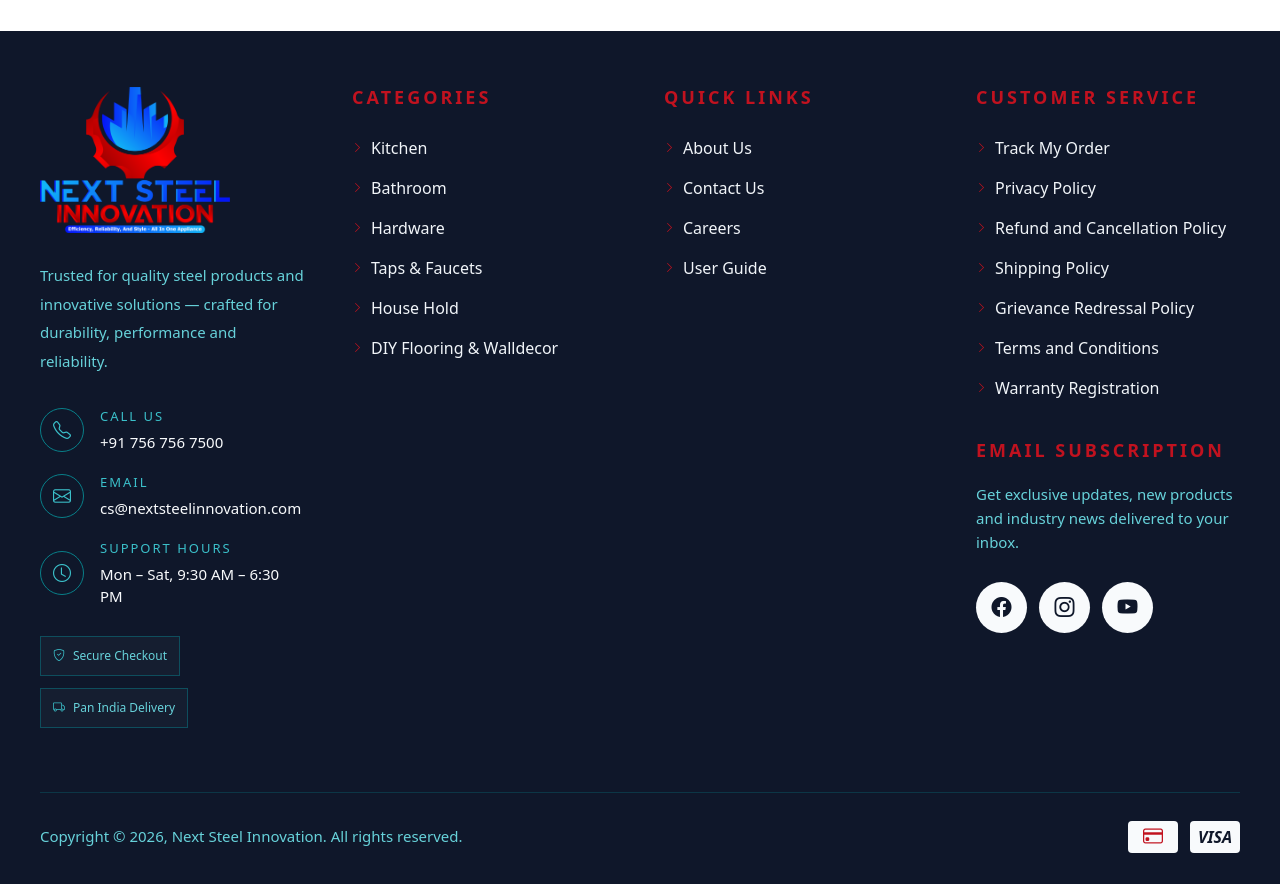
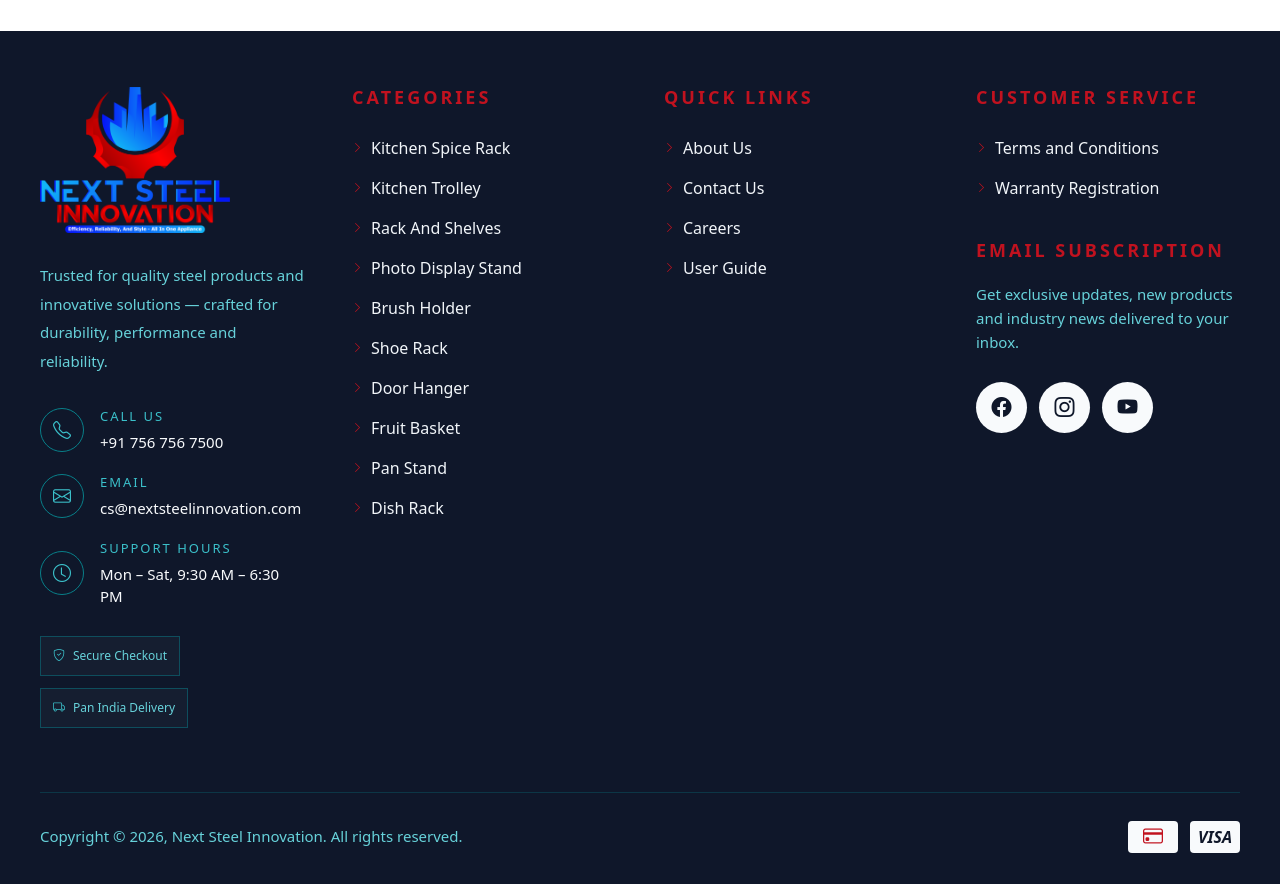
Before and after one commit to Mahesh512001/Next_Steel_Innovation, a React (Vite) app: page /product/NSi-22 in a window 1280 px wide. Shown: the part 980-1864 px from the top of the page. Built offline with nearby package versions, Linux system fonts and the light colour scheme.

Commit message:
modified:   src/components/layout/Footer.tsx it is updated category

```diff
--- a/src/components/layout/Footer.tsx
+++ b/src/components/layout/Footer.tsx
@@ -1,56 +1,122 @@
+
+import { Link } from "react-router-dom";
 import { siteConfig } from "../../data/site.data";
 
 function Footer() {
+  /* =====================================================
+     CATEGORIES
+  ====================================================== */
+
   const categories = [
-    "Kitchen",
-    "Bathroom",
-    "Hardware",
-    "Taps & Faucets",
-    "House Hold",
-    "DIY Flooring & Walldecor",
+    {
+      name: "Kitchen Spice Rack",
+      slug: "kitchen-spice-rack",
+    },
+    {
+      name: "Kitchen Trolley",
+      slug: "kitchen-trolley",
+    },
+    {
+      name: "Rack And Shelves",
+      slug: "rack-and-shelves",
+    },
+    {
+      name: "Photo Display Stand",
+      slug: "photo-display-stand",
+    },
+    {
+      name: "Brush Holder",
+      slug: "brush-holder",
+    },
+    {
+      name: "Shoe Rack",
+      slug: "shoe-rack",
+    },
+    {
+      name: "Door Hanger",
+      slug: "door-hanger",
+    },
+    {
+      name: "Fruit Basket",
+      slug: "fruit-basket",
+    },
+    {
+      name: "Pan Stand",
+      slug: "pan-stand",
+    },
+    {
+      name: "Dish Rack",
+      slug: "dish-rack",
+    },
   ];
 
+  /* =====================================================
+     QUICK LINKS
+  ====================================================== */
+
   const quickLinks = [
-    "About Us",
-    "Contact Us",
-    "Careers",
-    "User Guide",
+    {
+      name: "About Us",
+      path: "/about",
+    },
+    {
+      name: "Contact Us",
+      path: "/contact",
+    },
+    {
+      name: "Careers",
+      path: "/careers",
+    },
+    {
+      name: "User Guide",
+      path: "/user-guide",
+    },
   ];
 
+  /* =====================================================
+     CUSTOMER SERVICE
+  ====================================================== */
+
   const customerService = [
-    "Track My Order",
-    "Privacy Policy",
-    "Refund and Cancellation Policy",
-    "Shipping Policy",
-    "Grievance Redressal Policy",
-    "Terms and Conditions",
-    "Warranty Registration",
+    {
+      name: "Terms and Conditions",
+      path: "/terms-and-conditions",
+    },
+    {
+      name: "Warranty Registration",
+      path: "/warranty-registration",
+    },
   ];
 
   return (
     <footer className="footer">
       <div className="container-fluid footer-container">
 
-        {/* Main Footer */}
+        {/* =================================================
+            MAIN FOOTER
+        ================================================== */}
+
         <div className="row g-5">
 
-          {/* ================================
+          {/* =================================================
               BRAND & CONTACT
-          ================================= */}
+          ================================================== */}
 
           <div className="col-12 col-sm-6 col-lg-3">
 
             {/* Logo */}
-            <a
-              href="#"
+
+            <Link
+              to="/"
               className="d-inline-block text-decoration-none"
+              aria-label="Next Steel Innovation Home"
             >
               <img
                 src={siteConfig.logo}
                 alt="Next Steel Innovation"
                 className="footer-logo"
               />
-            </a>
+            </Link>
 
             <p className="footer-description">
               Trusted for quality steel products and innovative
@@ -59,10 +125,13 @@
             </p>
 
             {/* Contact */}
+
             <div className="footer-contact">
 
               {/* Phone */}
+
               <div className="d-flex align-items-center footer-contact-item">
+
                 <div className="footer-contact-icon">
                   <i className="bi bi-telephone" />
                 </div>
@@ -76,10 +145,13 @@
                     +91 756 756 7500
                   </p>
                 </div>
+
               </div>
 
               {/* Email */}
+
               <div className="d-flex align-items-center footer-contact-item">
+
                 <div className="footer-contact-icon">
                   <i className="bi bi-envelope" />
                 </div>
@@ -93,10 +165,13 @@
                     cs@nextsteelinnovation.com
                   </p>
                 </div>
+
               </div>
 
               {/* Hours */}
+
               <div className="d-flex align-items-center footer-contact-item">
+
                 <div className="footer-contact-icon">
                   <i className="bi bi-clock" />
                 </div>
@@ -110,11 +185,13 @@
                     Mon – Sat, 9:30 AM – 6:30 PM
                   </p>
                 </div>
+
               </div>
 
             </div>
 
             {/* Badges */}
+
             <div className="d-flex flex-wrap footer-badges">
 
               <div className="footer-badge">
@@ -128,12 +205,13 @@
               </div>
 
             </div>
+
           </div>
 
 
-          {/* ================================
+          {/* =================================================
               CATEGORIES
-          ================================= */}
+          ================================================== */}
 
           <div className="col-12 col-sm-6 col-lg-3">
 
@@ -142,25 +220,32 @@
             </h3>
 
             <ul className="list-unstyled footer-links">
-              {categories.map((item) => (
-                <li key={item}>
-                  <a
-                    href="#"
+
+              {categories.map((category) => (
+
+                <li key={category.slug}>
+
+                  <Link
+                    to={`/category/${category.slug}`}
                     className="footer-link"
                   >
                     <i className="bi bi-chevron-right" />
-                    {item}
-                  </a>
+
+                    {category.name}
+                  </Link>
+
                 </li>
+
               ))}
+
             </ul>
 
           </div>
 
 
-          {/* ================================
+          {/* =================================================
               QUICK LINKS
-          ================================= */}
+          ================================================== */}
 
           <div className="col-12 col-sm-6 col-lg-3">
 
@@ -169,25 +254,32 @@
             </h3>
 
             <ul className="list-unstyled footer-links">
+
               {quickLinks.map((item) => (
-                <li key={item}>
-                  <a
-                    href="#"
+
+                <li key={item.path}>
+
+                  <Link
+                    to={item.path}
                     className="footer-link"
                   >
                     <i className="bi bi-chevron-right" />
-                    {item}
-                  </a>
+
+                    {item.name}
+                  </Link>
+
                 </li>
+
               ))}
+
             </ul>
 
           </div>
 
 
-          {/* ================================
+          {/* =================================================
               CUSTOMER SERVICE
-          ================================= */}
+          ================================================== */}
 
           <div className="col-12 col-sm-6 col-lg-3">
 
@@ -196,21 +288,31 @@
             </h3>
 
             <ul className="list-unstyled footer-links">
+
               {customerService.map((item) => (
-                <li key={item}>
-                  <a
-                    href="#"
+
+                <li key={item.path}>
+
+                  <Link
+                    to={item.path}
                     className="footer-link"
                   >
                     <i className="bi bi-chevron-right" />
-                    {item}
-                  </a>
+
+                    {item.name}
+                  </Link>
+
                 </li>
+
               ))}
+
             </ul>
 
 
-            {/* Newsletter */}
+            {/* =================================================
+                NEWSLETTER
+            ================================================== */}
+
             <div className="footer-newsletter">
 
               <h3 className="footer-subheading">
@@ -223,10 +325,14 @@
               </p>
 
 
-              {/* Social Media */}
+              {/* =================================================
+                  SOCIAL MEDIA
+              ================================================== */}
+
               <div className="d-flex footer-social">
 
                 {/* Facebook */}
+
                 <a
                   href="#"
                   aria-label="Facebook"
@@ -235,7 +341,9 @@
                   <i className="bi bi-facebook" />
                 </a>
 
+
                 {/* Instagram */}
+
                 <a
                   href="#"
                   aria-label="Instagram"
@@ -244,7 +352,9 @@
                   <i className="bi bi-instagram" />
                 </a>
 
+
                 {/* YouTube */}
+
                 <a
                   href="#"
                   aria-label="YouTube"
@@ -254,39 +364,44 @@
                 </a>
 
               </div>
+
             </div>
 
           </div>
+
         </div>
 
 
-        {/* ================================
+        {/* =================================================
             BOTTOM SECTION
-        ================================= */}
+        ================================================== */}
 
         <div className="footer-bottom">
+
           <div className="row align-items-center gy-4">
 
             {/* Copyright */}
+
             <div className="col-12 col-md-8">
+
               <p className="footer-copyright">
                 Copyright © 2026, Next Steel Innovation.
                 All rights reserved.
               </p>
+
             </div>
 
 
             {/* Payment Methods */}
+
             <div className="col-12 col-md-4">
 
               <div className="d-flex justify-content-md-end footer-payments">
 
-                {/* Mastercard */}
                 <div className="footer-payment">
                   <i className="bi bi-credit-card" />
                 </div>
 
-                {/* Visa */}
                 <div className="footer-payment">
                   <span>VISA</span>
                 </div>
@@ -296,14 +411,15 @@
             </div>
 
           </div>
+
         </div>
 
       </div>
 
 
-      {/* ================================
+      {/* =================================================
           WHATSAPP
-      ================================= */}
+      ================================================== */}
 
       <a
         href="https://wa.me/7839072326"
@@ -316,11 +432,12 @@
       </a>
 
 
-      {/* ================================
+      {/* =================================================
           CUSTOM CSS
-      ================================= */}
+      ================================================== */}
 
       <style>{`
+
         /* =================================
            FOOTER
         ================================= */
@@ -670,9 +787,11 @@
 
           font-size: 34px;
 
-          box-shadow: 0 8px 20px rgba(0, 0, 0, 0.2);
+          box-shadow:
+            0 8px 20px rgba(0, 0, 0, 0.2);
 
-          transition: transform 0.2s ease;
+          transition:
+            transform 0.2s ease;
         }
 
         .footer-whatsapp:hover {
@@ -686,13 +805,16 @@
         ================================= */
 
         @media (min-width: 992px) {
+
           .footer-container {
             padding-left: 2.5rem;
             padding-right: 2.5rem;
           }
+
         }
 
         @media (max-width: 575.98px) {
+
           .footer-container {
             padding-top: 3rem;
             padding-bottom: 3rem;
@@ -705,11 +827,15 @@
           .footer-whatsapp {
             width: 58px;
             height: 58px;
+
             right: 15px;
             bottom: 15px;
+
             font-size: 28px;
           }
+
         }
+
       `}</style>
     </footer>
   );
```
